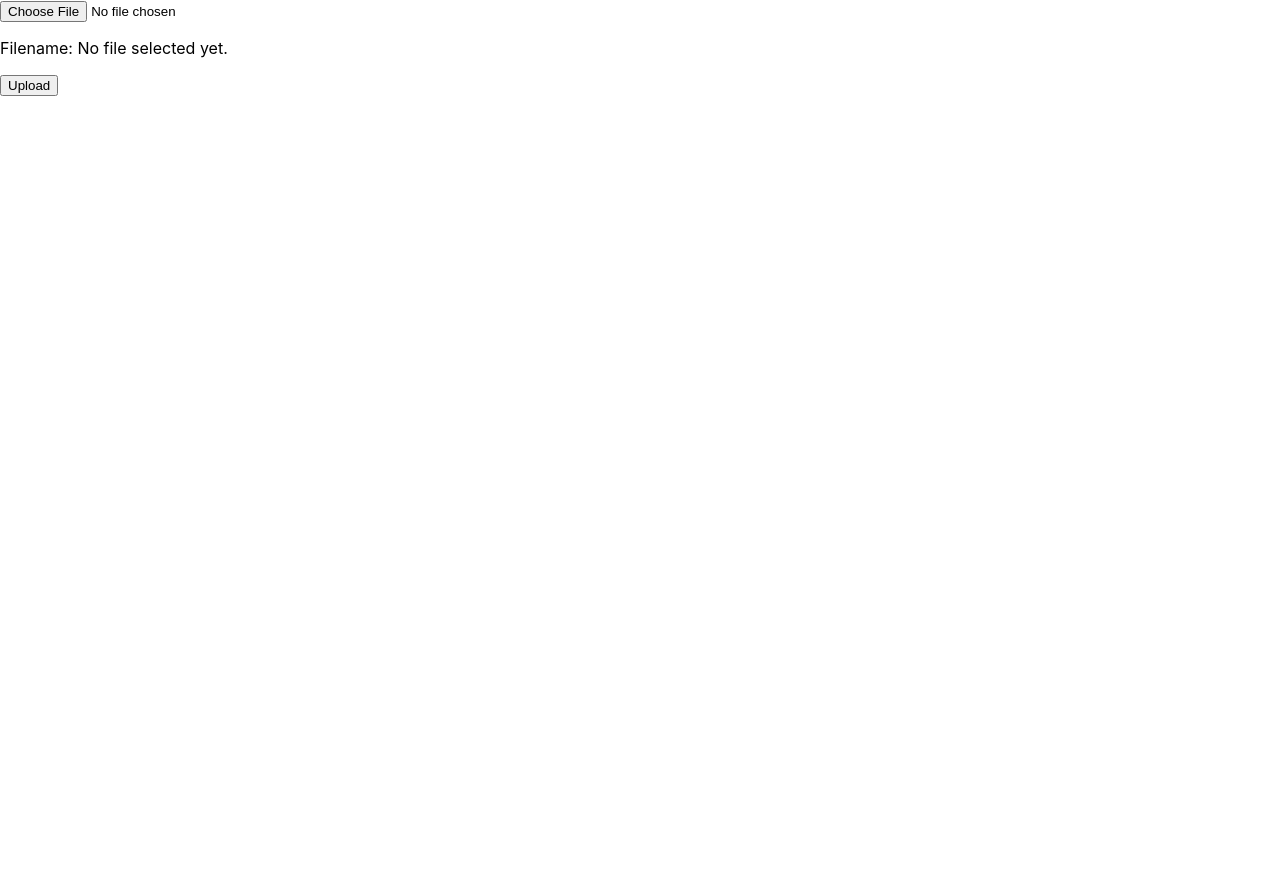
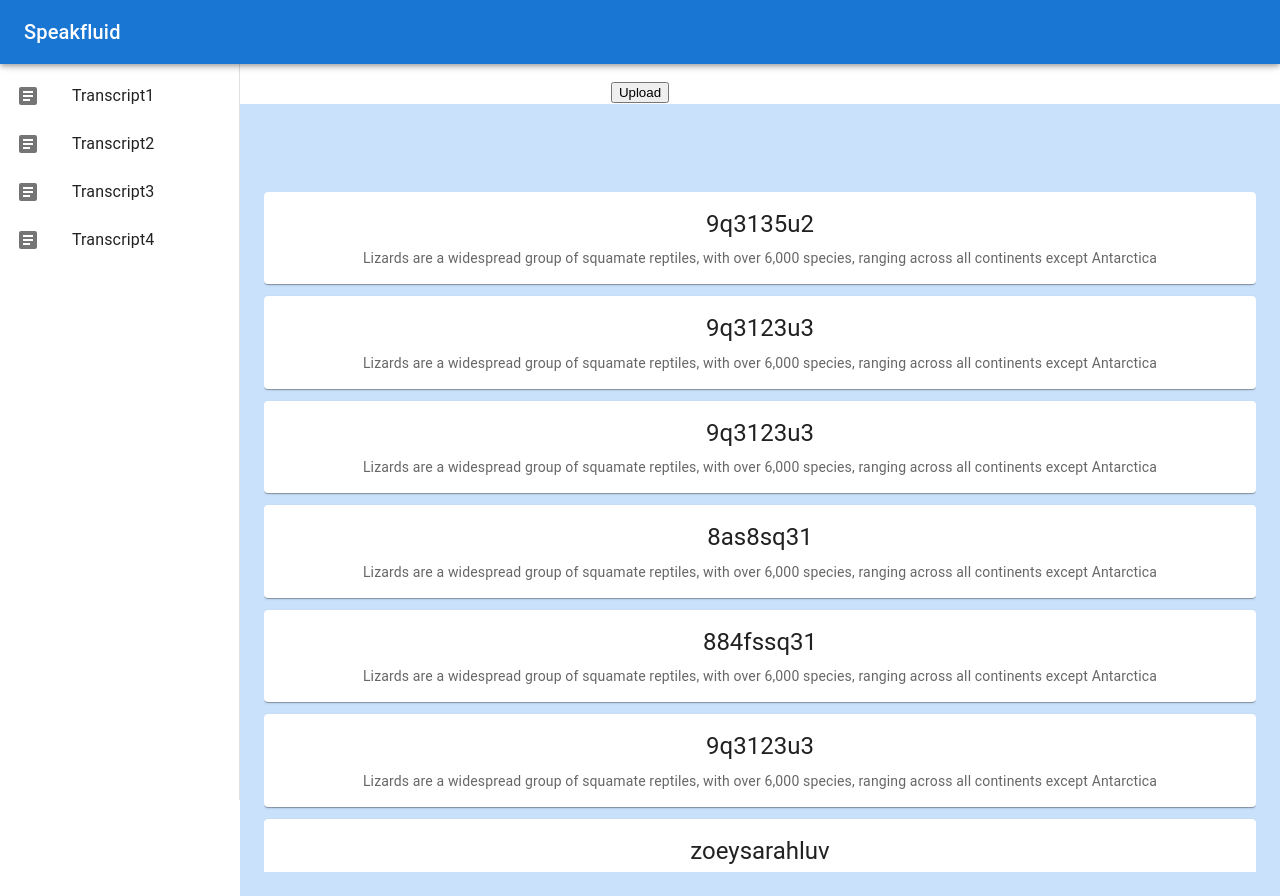
Before and after one commit to edwardhuahan/tli-speakfluid, a React (Create React App) app in the folder frontend/: page / in a window 1280 px wide. Before the commit the page ends 800 px from the top, so only its background shows below. Built offline with nearby package versions, Linux system fonts and the light colour scheme.

Commit message:
downgraded 'react-scripts' to 4.0.3; updated proxy to 'localhost:8080'

```diff
--- a/frontend/src/App.tsx
+++ b/frontend/src/App.tsx
@@ -1,5 +1,7 @@
 import React, { useEffect, useState } from 'react';
 import './styles/App.css';
+import ClippersDrawer from './Pages/ClipperDrawer'
+import Home from './Pages/Home'
 
 type Transcript = {
   turnID: string,
@@ -10,9 +12,8 @@ function App() {
 
   return (
     <div className="App">
-      <header className="App-header">
-
-      </header>
+      <Home />
+      <ClippersDrawer />
     </div>
   );
 }
--- a/frontend/src/Pages/ClipperDrawer.tsx
+++ b/frontend/src/Pages/ClipperDrawer.tsx
@@ -11,8 +11,6 @@ import ListItem from '@mui/material/ListItem';
 import ListItemButton from '@mui/material/ListItemButton';
 import ListItemIcon from '@mui/material/ListItemIcon';
 import ListItemText from '@mui/material/ListItemText';
-import InboxIcon from '@mui/icons-material/MoveToInbox';
-import MailIcon from '@mui/icons-material/Mail';
 import ArticleIcon from '@mui/icons-material/Article';
 import DataTable from '../components/DataTable';
 import Navbar from '../components/Navbar'
--- a/frontend/src/index.tsx
+++ b/frontend/src/index.tsx
@@ -2,14 +2,14 @@ import React from 'react';
 import ReactDOM from 'react-dom/client';
 import './styles/index.css';
 import App from './App';
-
-import Home from './pages/Home';
+import Home from './Pages/Home';
 
 const root = ReactDOM.createRoot(
   document.getElementById('root') as HTMLElement
 );
 root.render(
   <React.StrictMode>
-    <Home />
+    {/* <Home /> */}
+    <App />
   </React.StrictMode>
 );
--- a/frontend/src/pages/Home.tsx
+++ b/frontend/src/pages/Home.tsx
@@ -4,7 +4,7 @@ import '../types/HomeTypes';
 import { selectedFile } from '../types/HomeTypes';
 
 function Home() {
-  const [selectedFile, setSelectedFile] = useState<any>({name: "No file selected yet.", data: {messages: ""}});
+	const [selectedFile, setSelectedFile] = useState<any>({ name: "No file selected yet.", data: { messages: "" } });
 	const [isSelected, setIsSelected] = useState(false);
 
 	const changeHandler = (event: any) => {
@@ -23,7 +23,7 @@ function Home() {
 				body: formData,
 			}
 		)
-			.then((response) => {{response.json()}})
+			.then((response) => { { response.json() } })
 			.then((result) => {
 				console.log('Success:', result);
 			})
```
Also changed, not shown: frontend/package.json (+7 -6 lines), 1 other file (tests, documents, lock files or other folders). Lines whose indentation alone changed are shown as unchanged.
